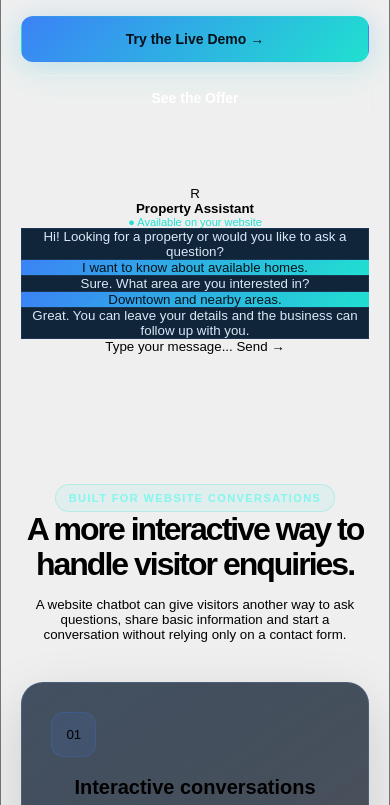
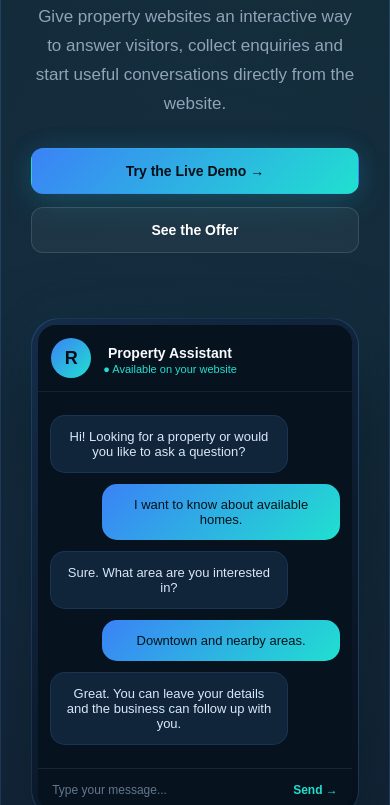
Before and after one commit to richardsolmon/property-chatbot-website, a plain HTML site: page index.html in a window 390 px wide. Shown: the part 415-1220 px from the top of the page. Drawn offline with Linux system fonts and the light colour scheme.

Commit message:
Update style.css

```diff
--- a/style.css
+++ b/style.css
@@ -619,3 +619,306 @@
         padding: 16px;
     }
 }
+/* =========================================================
+   HOME PAGE THEME FIX
+   Restores the original premium blue theme
+   ========================================================= */
+
+/* NAVIGATION */
+
+.navbar {
+    position: sticky;
+    top: 0;
+    z-index: 1000;
+    background: rgba(4, 10, 20, 0.82);
+    backdrop-filter: blur(18px);
+    border-bottom: 1px solid rgba(255,255,255,0.07);
+}
+
+.navbar .nav-inner {
+    min-height: 76px;
+    display: flex;
+    align-items: center;
+    justify-content: flex-end;
+    gap: 25px;
+}
+
+.menu-btn {
+    display: none;
+    border: 1px solid rgba(95,166,255,0.18);
+    background: rgba(255,255,255,0.04);
+    color: white;
+    border-radius: 10px;
+    padding: 9px 12px;
+    font-size: 18px;
+    cursor: pointer;
+}
+
+.nav-links a.active {
+    color: #20e0d0;
+}
+
+.nav-links .nav-cta {
+    padding: 10px 17px;
+    border-radius: 10px;
+    color: #031018;
+    background: linear-gradient(
+        135deg,
+        #3b82f6,
+        #20e0d0
+    );
+    font-weight: 800;
+}
+
+/* HERO */
+
+.hero-grid {
+    display: grid;
+    grid-template-columns: 1.05fr 0.95fr;
+    gap: 65px;
+    align-items: center;
+}
+
+.hero p {
+    max-width: 650px;
+    color: var(--muted);
+    font-size: 19px;
+    line-height: 1.7;
+}
+
+.gradient-text {
+    background: linear-gradient(
+        135deg,
+        #3b82f6,
+        #20e0d0
+    );
+    -webkit-background-clip: text;
+    background-clip: text;
+    color: transparent;
+}
+
+/* CHATBOT VISUAL */
+
+.chat-window {
+    padding: 15px;
+    border-radius: 28px;
+    background:
+        linear-gradient(
+            145deg,
+            rgba(20,45,75,0.85),
+            rgba(6,15,27,0.96)
+        );
+    border: 1px solid rgba(97,174,255,0.2);
+    box-shadow:
+        0 35px 90px rgba(0,0,0,0.45),
+        0 0 60px rgba(32,224,208,0.05);
+}
+
+.chat-top {
+    display: flex;
+    align-items: center;
+    gap: 12px;
+    padding: 17px;
+    background: #07121f;
+    border-radius: 18px 18px 0 0;
+    border-bottom: 1px solid rgba(255,255,255,0.07);
+}
+
+.avatar {
+    width: 40px;
+    height: 40px;
+    display: grid;
+    place-items: center;
+    border-radius: 50%;
+    background: linear-gradient(
+        135deg,
+        #3b82f6,
+        #20e0d0
+    );
+    color: #031018;
+    font-weight: 900;
+}
+
+.chat-top strong {
+    color: #f8fbff;
+    font-size: 14px;
+}
+
+.chat-top .online {
+    color: #20e0d0;
+    font-size: 11px;
+}
+
+.chat-body {
+    padding: 22px;
+    background: #07121f;
+}
+
+.msg {
+    max-width: 82%;
+    padding: 13px 15px;
+    margin: 11px 0;
+    border-radius: 15px;
+    font-size: 13px;
+}
+
+.msg.bot {
+    background: #10243a;
+    border: 1px solid rgba(92,168,255,0.12);
+    color: #d9e8f7;
+}
+
+.msg.user {
+    margin-left: auto;
+    color: #04121a;
+    background: linear-gradient(
+        135deg,
+        #3b82f6,
+        #20e0d0
+    );
+}
+
+.chat-input {
+    margin: 0;
+    padding: 14px;
+    display: flex;
+    justify-content: space-between;
+    align-items: center;
+    background: #07121f;
+    border-top: 1px solid rgba(255,255,255,0.08);
+    color: #63778d;
+    font-size: 12px;
+    border-radius: 0 0 18px 18px;
+}
+
+.chat-input .send {
+    color: #20e0d0;
+    font-weight: 700;
+}
+
+/* FEATURE / STEP GRIDS */
+
+.grid-3 {
+    display: grid;
+    grid-template-columns: repeat(3, 1fr);
+    gap: 20px;
+}
+
+.grid-3 .card {
+    padding: 29px;
+    border-radius: 22px;
+    background:
+        linear-gradient(
+            145deg,
+            rgba(16,34,56,0.78),
+            rgba(8,18,31,0.72)
+        );
+    border: 1px solid var(--card-border);
+    box-shadow: 0 20px 55px rgba(0,0,0,0.15);
+    transition: 0.25s ease;
+}
+
+.grid-3 .card:hover {
+    transform: translateY(-5px);
+    border-color: rgba(53,224,208,0.28);
+}
+
+.grid-3 .card h3 {
+    margin-bottom: 9px;
+    font-size: 20px;
+}
+
+.grid-3 .card p {
+    color: var(--muted);
+}
+
+.step-number {
+    width: 38px;
+    height: 38px;
+    border-radius: 12px;
+    display: grid;
+    place-items: center;
+    margin-bottom: 18px;
+    background: linear-gradient(
+        135deg,
+        #3b82f6,
+        #20e0d0
+    );
+    color: #031018;
+    font-weight: 900;
+}
+
+/* MOBILE */
+
+@media (max-width: 850px) {
+
+    .navbar .nav-inner {
+        justify-content: flex-start;
+    }
+
+    .menu-btn {
+        display: block;
+    }
+
+    .navbar .nav-links {
+        display: none;
+        position: absolute;
+        left: 0;
+        right: 0;
+        top: 76px;
+        padding: 22px;
+        background: #07111f;
+        border-bottom: 1px solid rgba(255,255,255,0.08);
+        flex-direction: column;
+        align-items: flex-start;
+        gap: 18px;
+    }
+
+    .navbar .nav-links.open {
+        display: flex;
+    }
+
+    .hero-grid,
+    .grid-3 {
+        grid-template-columns: 1fr;
+    }
+
+    .hero {
+        padding: 65px 0;
+    }
+
+    .hero p {
+        font-size: 17px;
+    }
+
+    .chat-window {
+        padding: 8px;
+    }
+
+    .chat-body {
+        padding: 16px;
+    }
+}
+
+@media (max-width: 480px) {
+
+    .navbar .nav-inner {
+        min-height: 68px;
+    }
+
+    .navbar .nav-links {
+        top: 68px;
+    }
+
+    .chat-window {
+        padding: 6px;
+    }
+
+    .chat-top {
+        padding: 13px;
+    }
+
+    .chat-body {
+        padding: 12px;
+    }
+}
```
